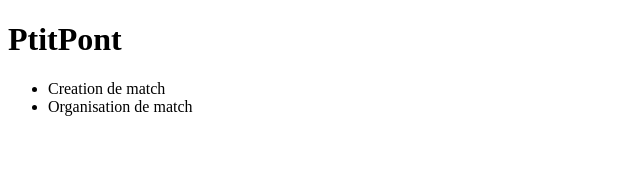
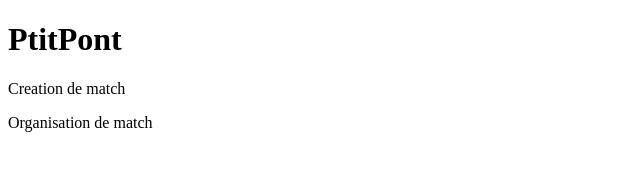
Before and after one commit to jkb86/ptipontessai, a plain HTML site: page index.html in a window 1280 px wide. Shown: the whole page, without its empty margins (0-640 px from the left). Drawn offline with Linux system fonts and the light colour scheme.

Commit message:
supression de la liste

```diff
--- a/index.html
+++ b/index.html
@@ -8,10 +8,10 @@
 <header>
   <h1>PtitPont</h1>
   <nav>
-    <ul>
-      <li>Creation de match</li>
-      <li>Organisation de match</li>
-    </ul>
+
+      <p>Creation de match</p>
+      <p>Organisation de match</p>
+
   </nav>
 </header>
 
```
